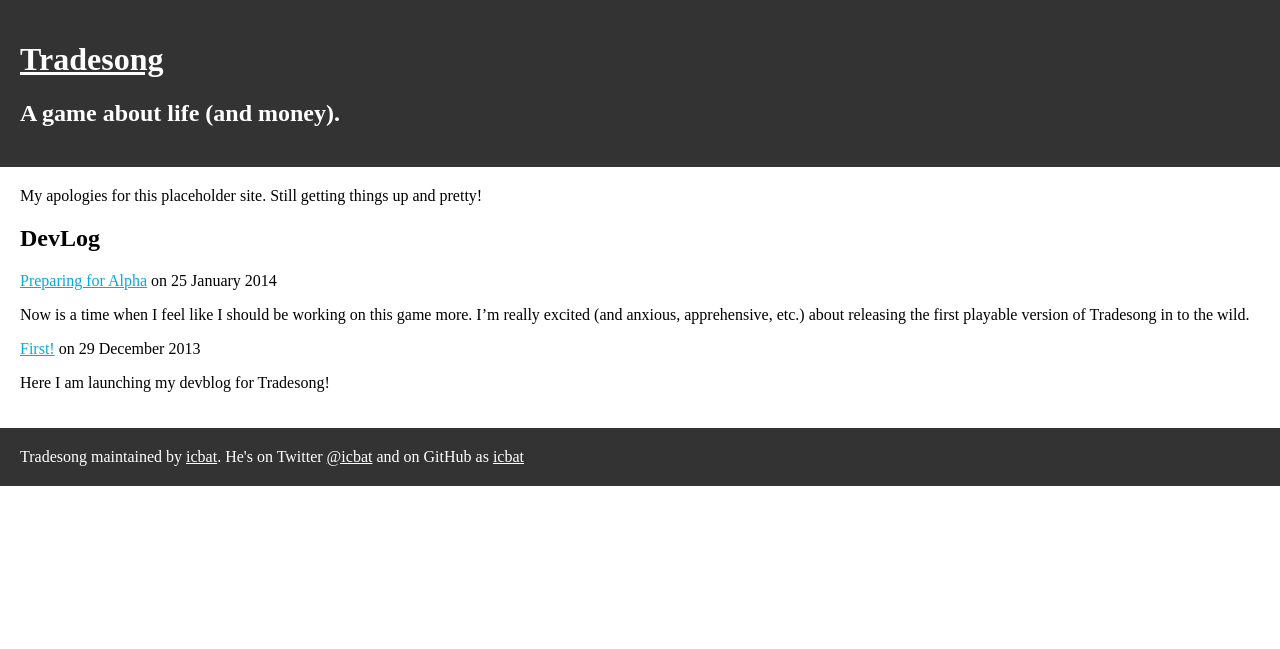
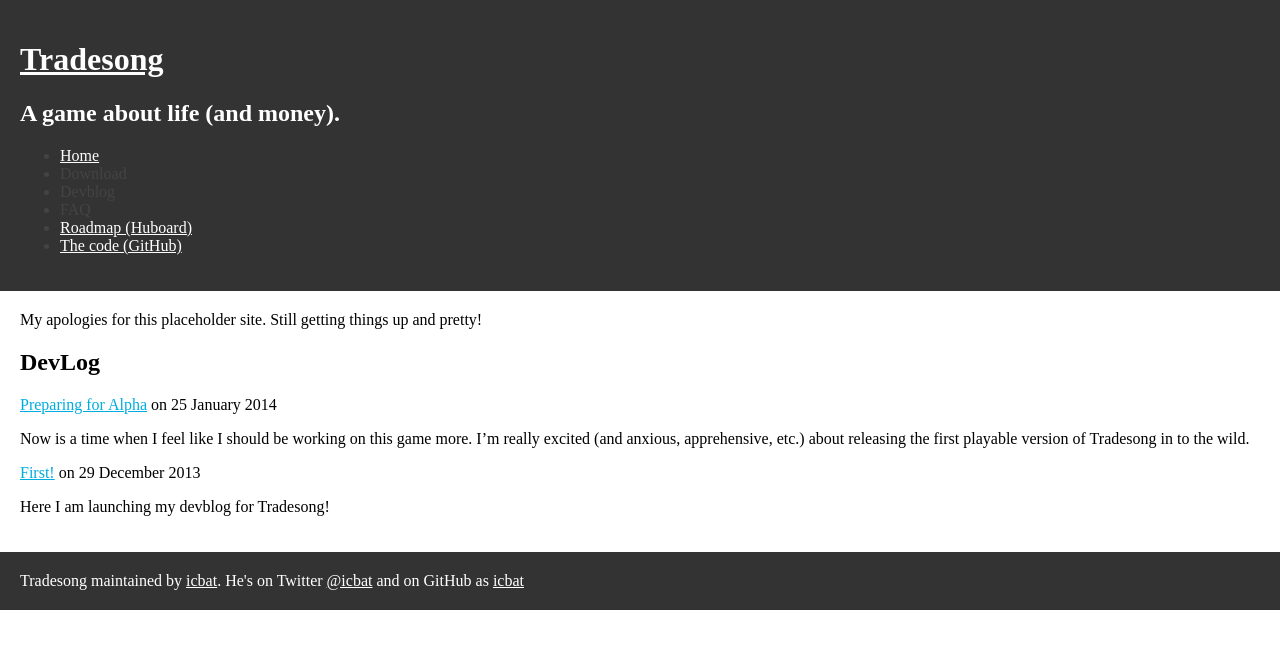
Before and after one commit to icbat/tradesong, a Jekyll site: the page built from index.markdown, in a window 1280 px wide. Shown: the top 649 px of the page. Built offline with Jekyll 4.4.1, drawn with Linux system fonts in a browser that asks for light colours.

Commit message:
Adding nav header and CSS for it

```diff
--- a/_layouts/default.html
+++ b/_layouts/default.html
@@ -14,8 +14,16 @@
 		<header>
 			<h1><a href="{{site.url}}">Tradesong</a></h1>
 			<h2>A game about life (and money).</h2>
+			<ul class="navHeader">
+				<li><a href="{{site.url}}">Home</a></li>
+				<li>Download</li>
+				<li>Devblog</li>
+				<li>FAQ</li>
+				<li><a href="https://huboard.com/icbat/Tradesong#/milestones">Roadmap (Huboard)</a></li>
+				<li><a href="https://github.com/icbat/Tradesong">The code (GitHub)</a></li>
+			</ul>
 		</header>
-		<div id="content">
+		<div class="content">
 			My apologies for this placeholder site. Still getting things up and pretty!
 			<h2>{{page.title}}</h2>
 			{{content}}
--- a/stylesheets/stylesheet.css
+++ b/stylesheets/stylesheet.css
@@ -18,10 +18,26 @@
 	padding: 20px;
 }
 
-#content {
+.content {
 	padding: 20px;
 }
 
-#content a {
+.content a {
 	color: #00ACE0
 }
+
+.navHeader ul {
+	display: inline;
+}
+
+.navHeader li {
+	color: #444;
+}
+
+.navHeader li a {
+	color: #fff;
+}
+
+.navHeader li a :hover{
+	font-decoration: underline;
+}
```
